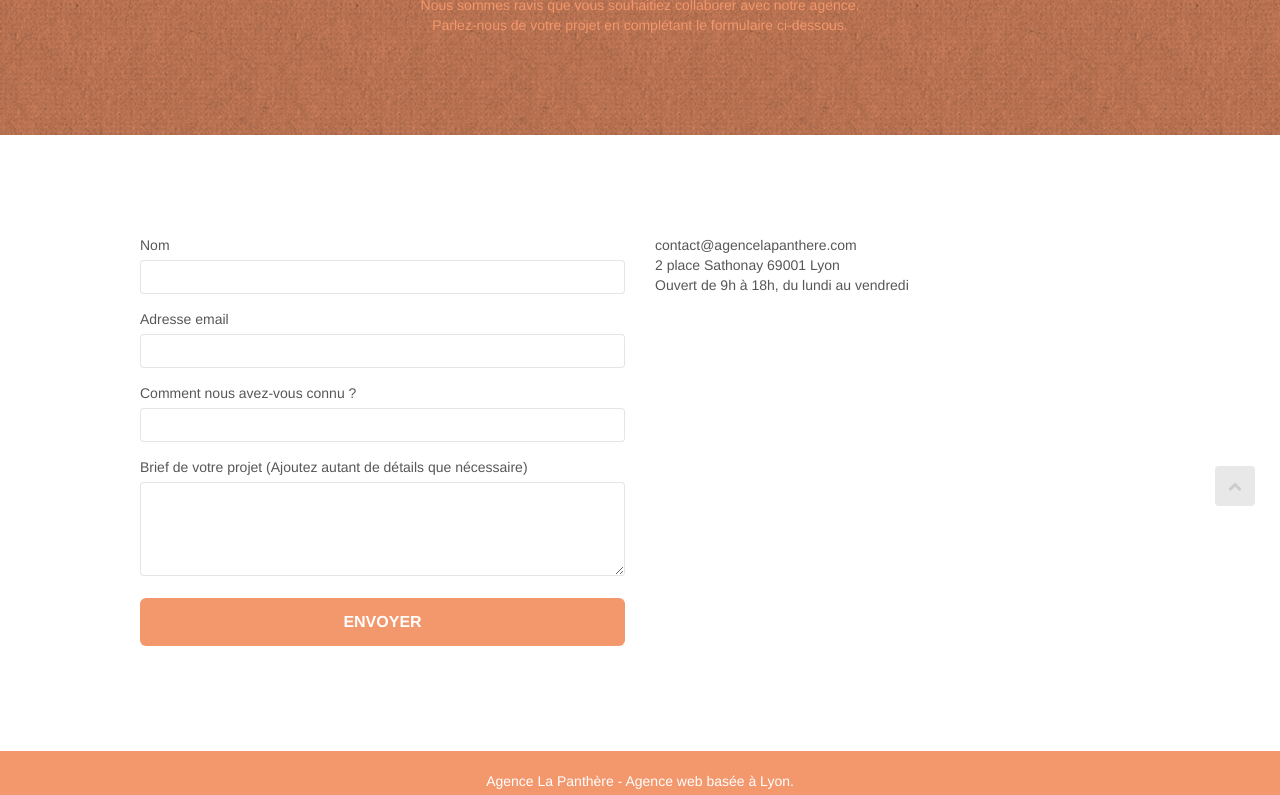
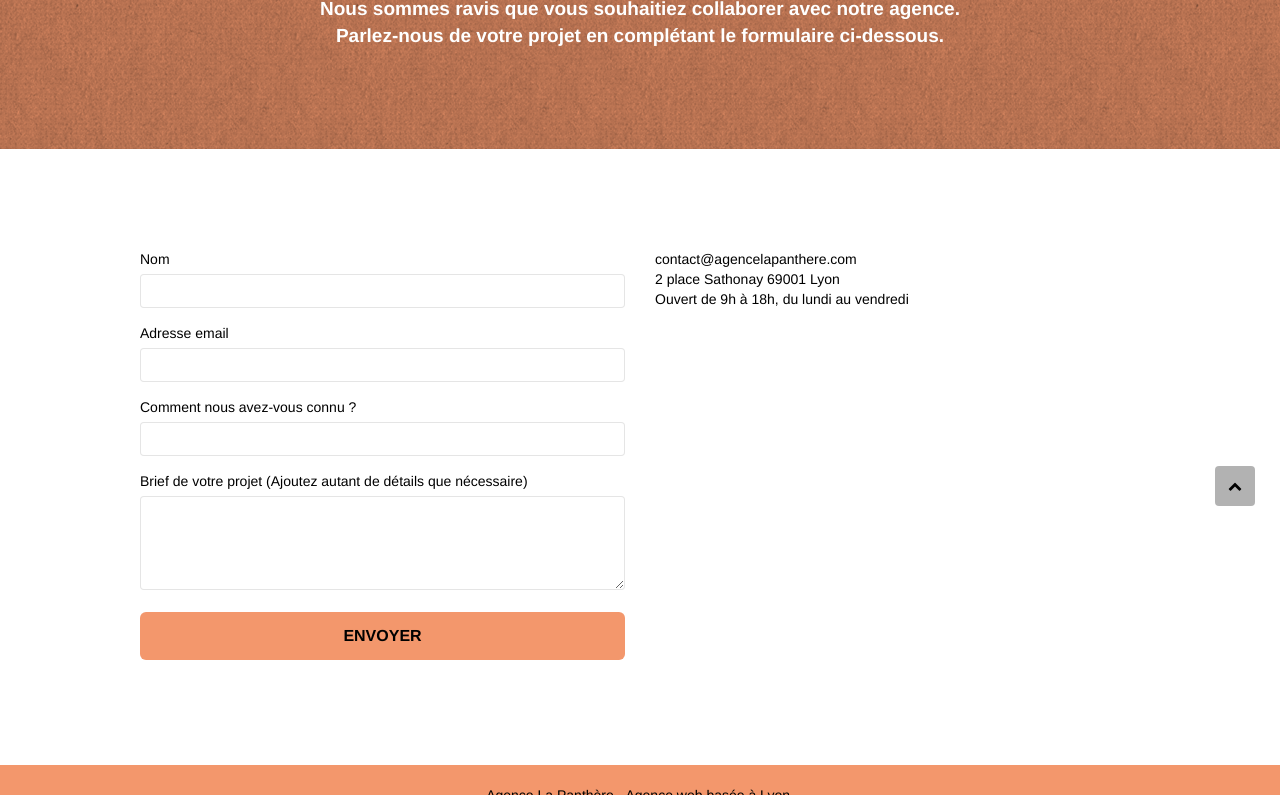
Before and after one commit to AlainCorreia/Agence-La-Panthere, a plain HTML site: page page2.html in a window 1280 px wide. Shown: the part 269-1064 px from the top of the page. Drawn offline with Linux system fonts and the light colour scheme.

Commit message:
Improve contrast for better accessibility

```diff
--- a/page2.html
+++ b/page2.html
@@ -71,7 +71,7 @@
 							<h1 class="text-center hero-bloc-text tc-white">
 								Parlons web design !
 							</h1>
-							<p class="text-center mg-lg tc-white tight-width-whitespace">
+							<p class="text-center mg-lg tc-white big-bold tight-width-whitespace">
 								Nous sommes ravis que vous souhaitiez collaborer avec notre agence.<br>
 								Parlez-nous de votre projet en complétant le formulaire ci-dessous.
 							</p>
@@ -139,7 +139,7 @@
 			<div class="container bloc-sm">
 				<div class="row">
 					<div class="col-sm-12">
-						<p class="text-center white">
+						<p class="text-center">
 							Agence La Panthère - Agence web basée à Lyon.<br>
 						</p>
 						<div class="row row-no-gutters social">
--- a/style.css
+++ b/style.css
@@ -16,6 +16,10 @@ button {
 a:hover {
     text-decoration: none;
     cursor: pointer;
+}
+
+a:focus{
+    border: 1px dotted black;
 }
 
 #page-loading-blocs-notifaction {
@@ -477,6 +481,11 @@ button {
 
 .icon-md {
     font-size: 30px!important;
+    color: rgba(0, 0, 0, .7)!important;
+}
+
+.icon-md:hover {
+    color: #000000!important
 }
 
 .icon-lg {
@@ -516,7 +525,6 @@ button {
     position: fixed;
     bottom: 20px;
     right: 20px;
-    opacity: 0.3;
     z-index: 500;
     transition: all .3s ease-in-out;
 }
@@ -651,7 +659,7 @@ label,
 a {
     font-family: "helvetica";
     font-weight: 400;
-    color: #575757!important;
+    color: #000000!important;
 }
 
 .container {
@@ -755,7 +763,7 @@ h4 {
 }
 
 .black-background {
-    background-color: rgba(165, 147, 99, 0.7);
+    background-color: rgba(50, 50, 50, 0.5);
     padding: 40px 40px 40px 40px;
 }
 
@@ -777,17 +785,18 @@ h4 {
 }
 
 .tc-white {
-    color: #F3976C!important;
+    color: #FFFFFF!important;
+    position: relative;
 }
 
 .btn-atomic-tangerine {
     background: #F3976C;
-    color: #FFFFFF!important;
+    color: #000000!important;
 }
 
 .btn-atomic-tangerine:hover {
     background: #c27956!important;
-    color: #FFFFFF!important;
+    color: #000000!important;
 }
 
 .ltc-white {
@@ -1065,7 +1074,7 @@ blockquote p {
 
 figcaption {
     font-size: 20px;
-    color: rgba(0, 0, 0, .6);
+    color: #353535;
     padding: 0 8px;
 }
 
@@ -1073,3 +1082,8 @@ figcaption {
     max-width: 466px;
     margin: auto;
 }
+
+.big-bold {
+    font-size: 19px;
+    font-weight: 700;
+}
```
Also changed, not shown: index.html (+3 -3 lines).
